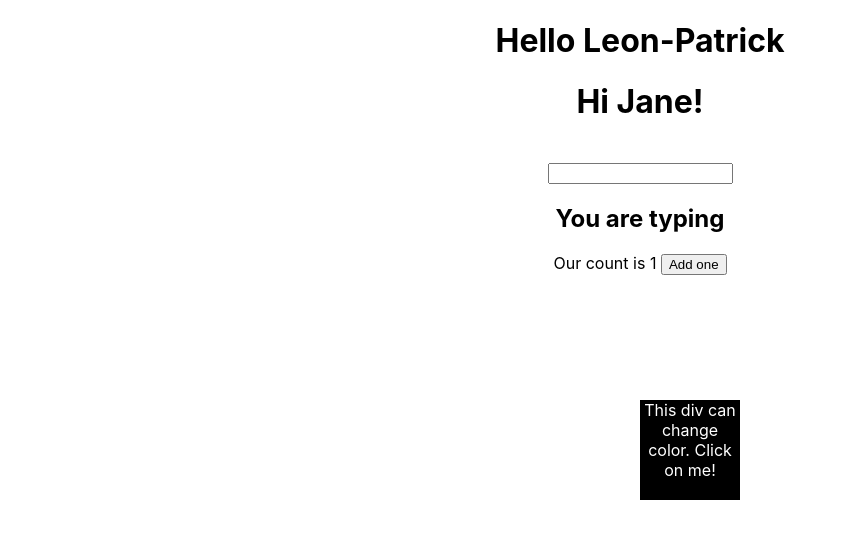
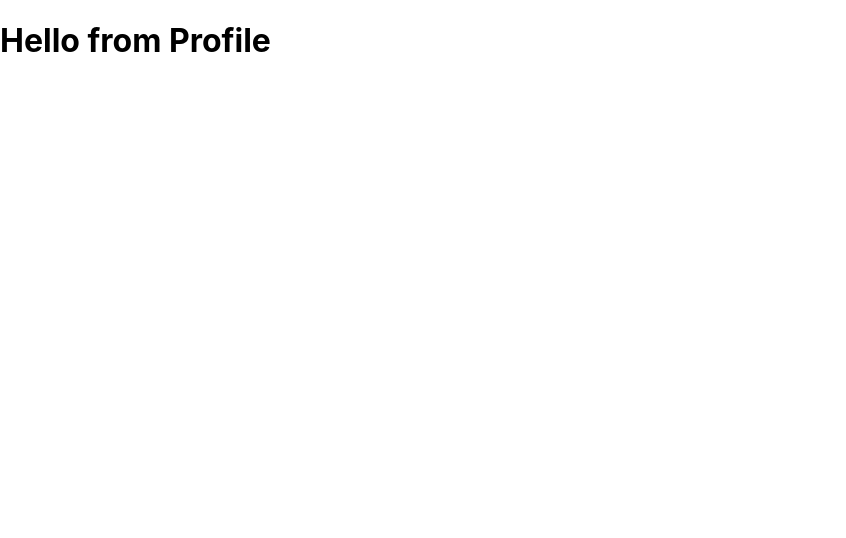
Before and after one commit to Georjane/janereact-project, a React (Create React App) app: page /profile in a window 1280 px wide. Shown: the top 538 px of the page, without its empty margins (0-846 px from the left). Built offline with nearby package versions, Linux system fonts and the light colour scheme.

Commit message:
Used Routers

```diff
--- a/package.json
+++ b/package.json
@@ -10,6 +10,7 @@
     "prop-types": "^15.7.2",
     "react": "^17.0.2",
     "react-dom": "^17.0.2",
+    "react-router-dom": "^5.2.0",
     "react-scripts": "4.0.3",
     "web-vitals": "^1.0.1"
   },
--- a/src/App.js
+++ b/src/App.js
@@ -1,9 +1,19 @@
+import React from 'react';
+
+const App = () => (
+  <div>
+    <h1>Hello from App</h1>
+  </div>
+);
+
+export default App;
+
 // import { render } from '@testing-library/react';
-import React from 'react';
-import './App.css';
-import Hello from './Hello';
-import Hi from './Hi';
-import Hooks from './Hooks';
+// import React from 'react';
+// import './App.css';
+// import Hello from './Hello';
+// import Hi from './Hi';
+// import Hooks from './Hooks';
 
 // class App extends React.Component {
 //   constructor(props) {
@@ -22,12 +32,12 @@
 //   }
 // }
 
-const App = () => (
-  <div className="App">
-    <Hello name="Leon-Patrick" />
-    <Hi name="Jane" />
-    <Hooks />
-  </div>
-);
+// const App = () => (
+//   <div className="App">
+//     <Hello name="Leon-Patrick" />
+//     <Hi name="Jane" />
+//     <Hooks />
+//   </div>
+// );
 
-export default App;
+// export default App;
--- /dev/null
+++ b/src/Profile.js
@@ -0,0 +1,9 @@
+import React from 'react';
+
+const Profile = () => (
+  <div>
+    <h1>Hello from Profile</h1>
+  </div>
+);
+
+export default Profile;
--- /dev/null
+++ b/src/Routes.js
@@ -0,0 +1,15 @@
+import React from 'react';
+import { BrowserRouter, Switch, Route } from 'react-router-dom';
+import App from './App';
+import Profile from './Profile';
+
+const Routes = () => (
+  <BrowserRouter>
+    <Switch>
+      <Route exact path="/" component={App} />
+      <Route exact path="/profile" component={Profile} />
+    </Switch>
+  </BrowserRouter>
+);
+
+export default Routes;
--- a/src/index.js
+++ b/src/index.js
@@ -1,11 +1,11 @@
 import React from 'react';
 import ReactDOM from 'react-dom';
 import './index.css';
-import App from './App';
+import Routes from './Routes';
 
 ReactDOM.render(
   <React.StrictMode>
-    <App />
+    <Routes />
   </React.StrictMode>,
   document.getElementById('root'),
 );
```
Also changed, not shown: 2 other files (tests, documents, lock files or other folders).
